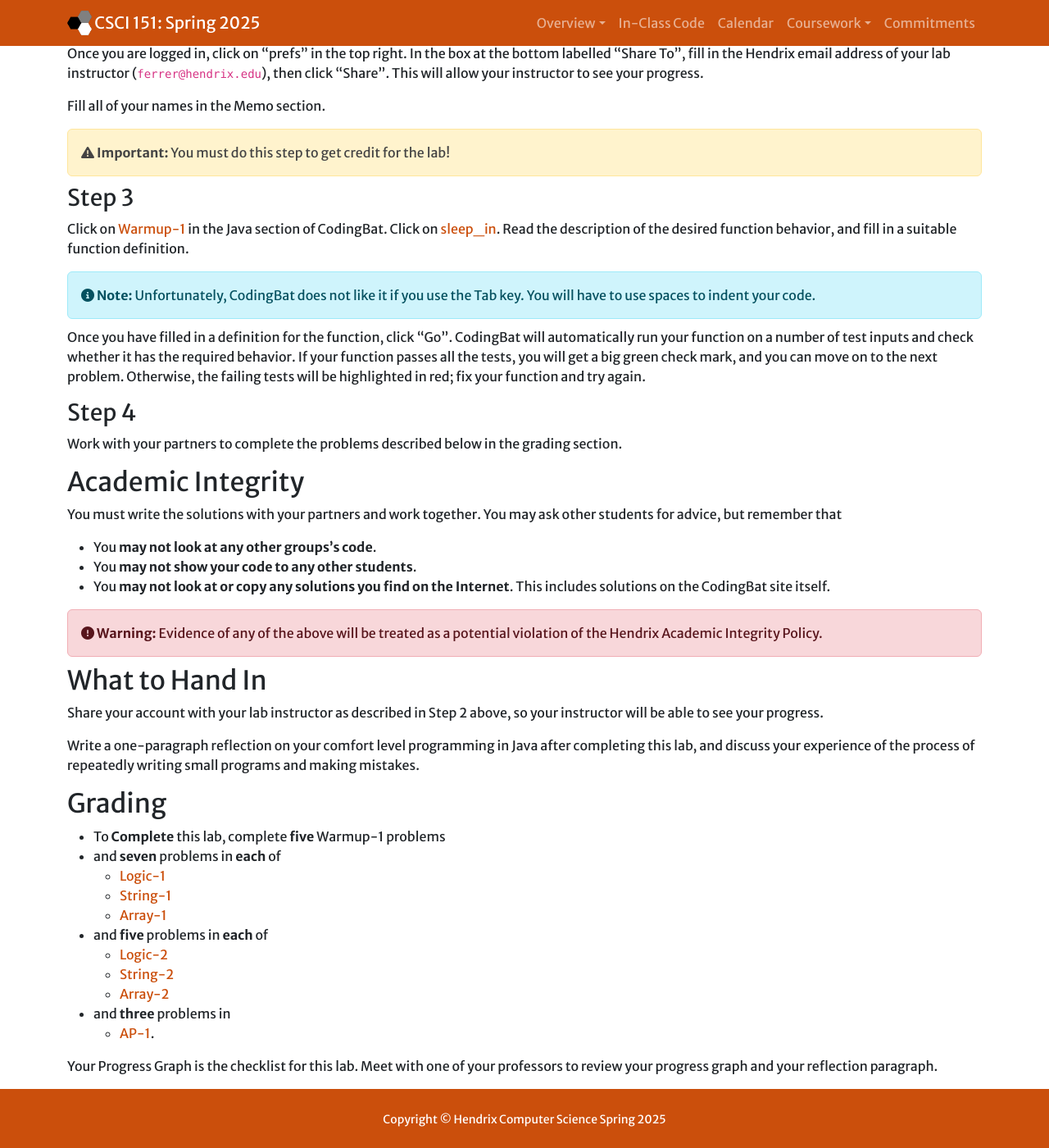
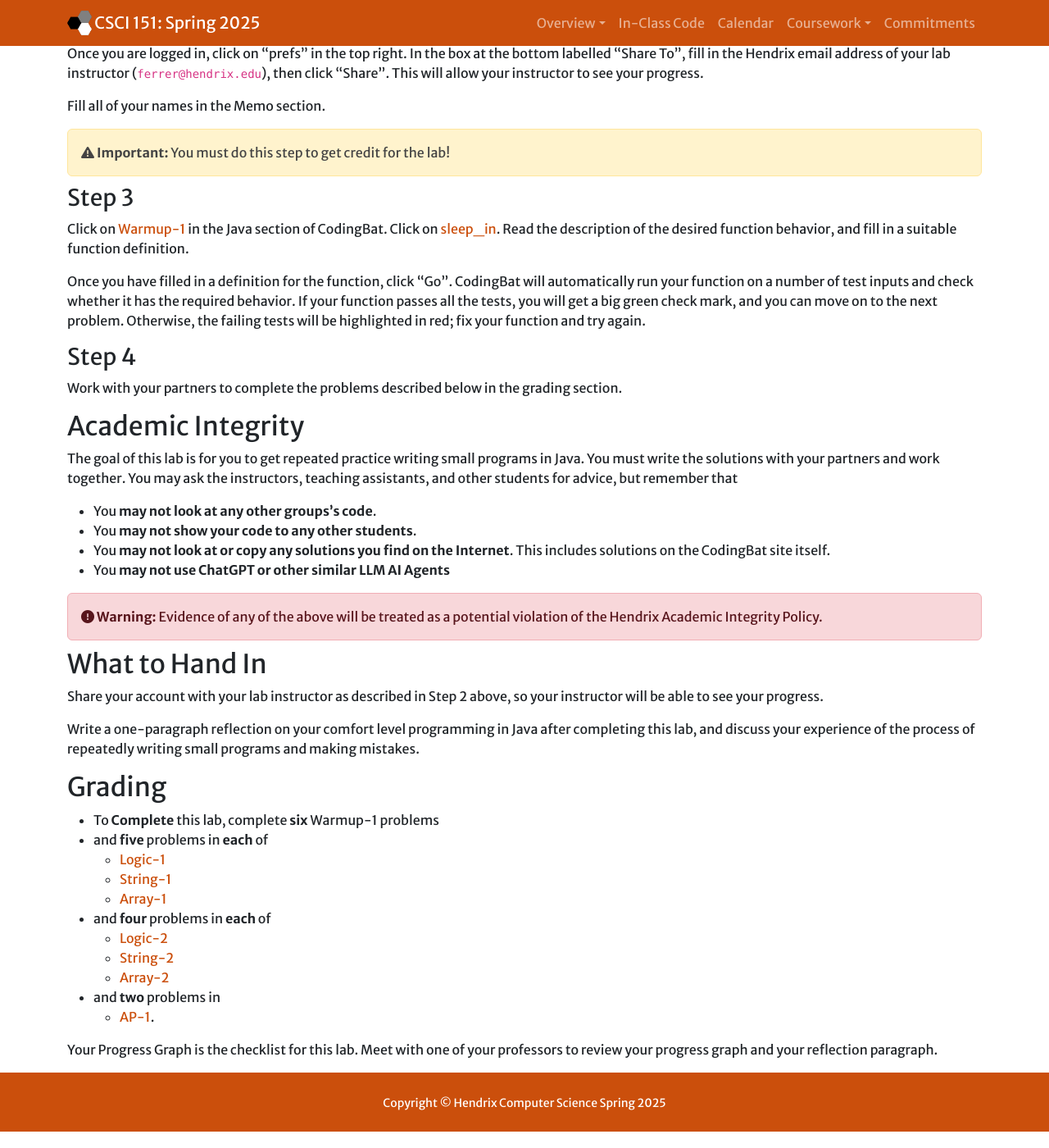
Before and after one commit to Hendrix-CS/csci151, a Jekyll site: the page built from labs/codingbat.md, in a window 1280 px wide and 1400 px high, scrolled down 625 px. Shown: the whole window at 82% size. Built offline with Jekyll 4.4.1, drawn with Linux system fonts in a browser that asks for light colours; nearby versions of some CDN libraries; our own code applies the rules of GitHub Pages for plain Markdown files.

Commit message:
CodingBat Update

```diff
--- a/labs/codingbat.md
+++ b/labs/codingbat.md
@@ -48,9 +48,6 @@ section of CodingBat. Click on
 the desired function behavior, and fill in a suitable function
 definition.
 
-{% include note.html content="Unfortunately, CodingBat does not like it if you
-use the Tab key. You will have to use spaces to indent your code." %}
-
 Once you have filled in a definition for the function, click "Go". CodingBat
 will automatically run your function on a number of test inputs and
 check whether it has the required behavior. If your function passes all
@@ -65,14 +62,16 @@ the grading section.
 
 ## Academic Integrity
 
-You must write the solutions with your partners and
-work together. You may ask other students for advice, but remember
-that
+The goal of this lab is for you to get repeated practice writing small programs in
+Java. You must write the solutions with your partners and
+work together. You may ask the instructors, teaching assistants, and other students for
+advice, but remember that
 
 *   You **may not look at any other groups's code**.
 *   You **may not show your code to any other students**.
 *   You **may not look at or copy any solutions you find on the
     Internet**. This includes solutions on the CodingBat site itself.
+*   You **may not use ChatGPT or other similar LLM AI Agents**
 
 {% include warning.html content="Evidence of any of the above will be treated as a potential violation of
 the Hendrix Academic Integrity Policy." %}
@@ -87,16 +86,16 @@ Write a one-paragraph reflection on your comfort level programming in Java after
 
 ## Grading
 
-* To **Complete** this lab, complete **five** Warmup-1 problems
-* and **seven** problems in **each** of
+* To **Complete** this lab, complete **six** Warmup-1 problems
+* and **five** problems in **each** of
     * [Logic-1](http://codingbat.com/java/Logic-1)
     * [String-1](http://codingbat.com/java/String-1)
     * [Array-1](http://codingbat.com/java/Array-1)
-* and **five** problems in **each** of
+* and **four** problems in **each** of
     * [Logic-2](http://codingbat.com/java/Logic-2)
     * [String-2](http://codingbat.com/java/String-2)
     * [Array-2](http://codingbat.com/java/Array-2)
-* and **three** problems in
+* and **two** problems in
     * [AP-1](http://codingbat.com/java/AP-1).
 
 Your Progress Graph is the checklist for this lab. Meet with one of your professors to review your progress graph and your reflection paragraph.
```
